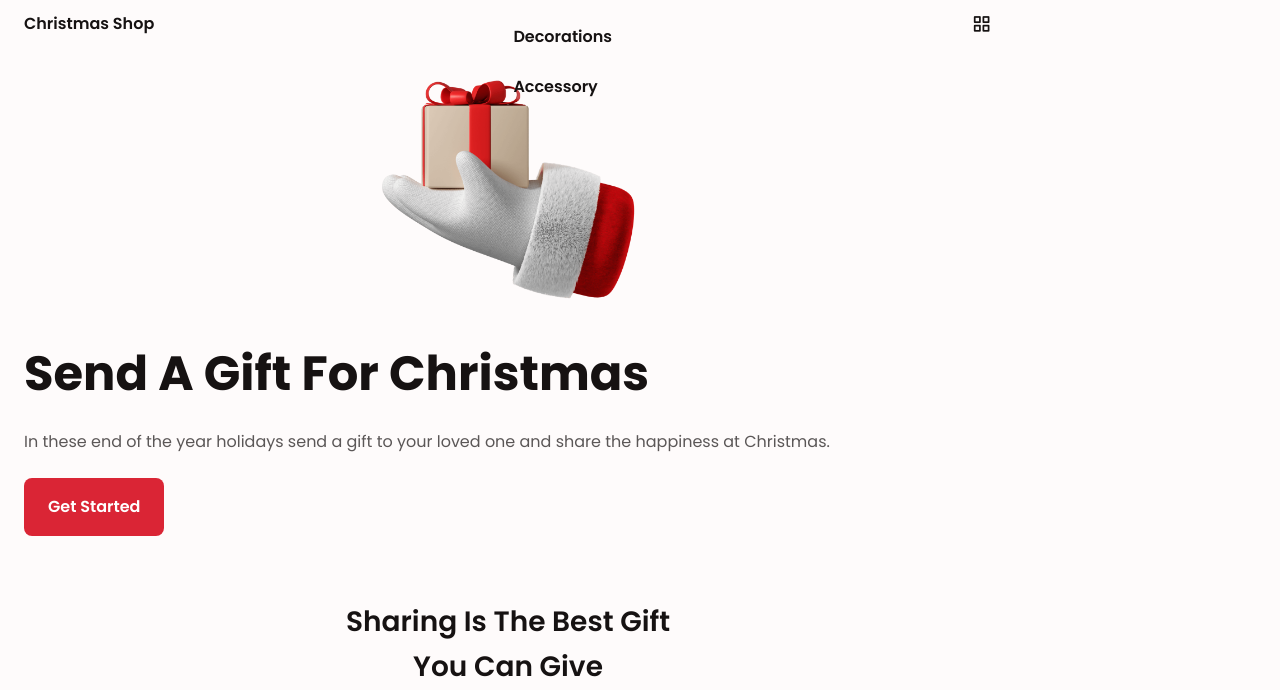
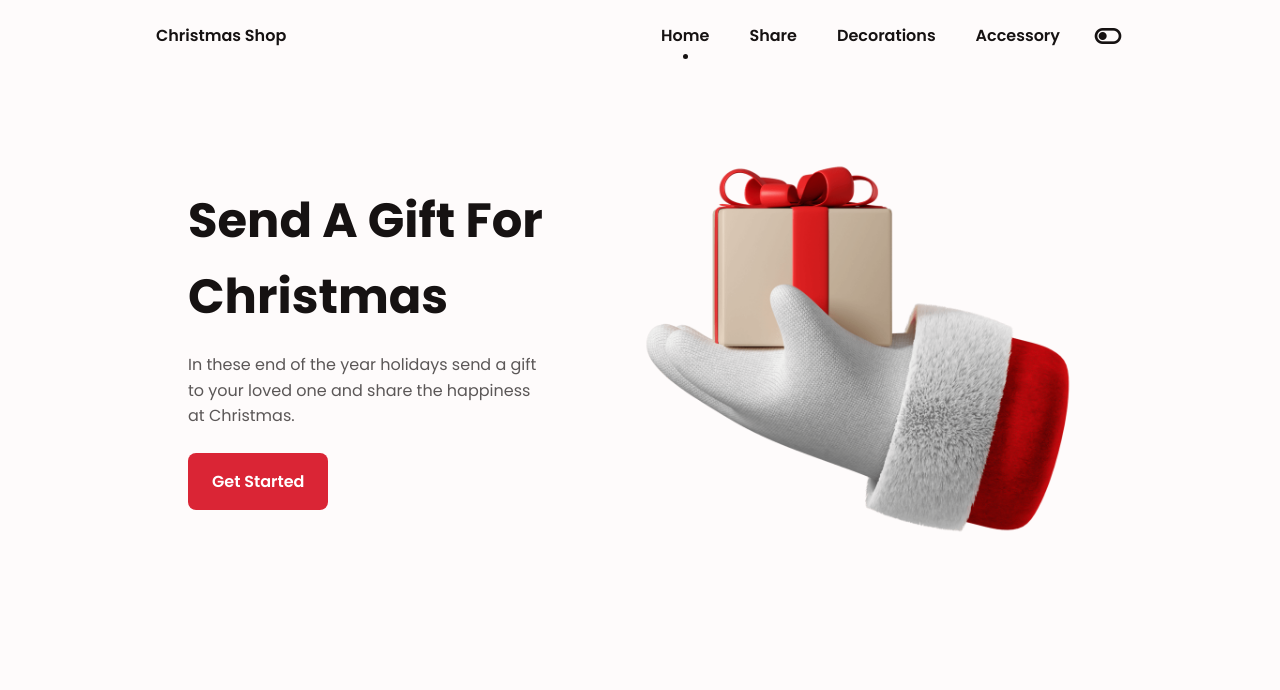
Before and after one commit to FakeStandard/responsive-christmas-shop, a plain HTML site: page index.html in a window 1280 px wide. Shown: the top 690 px of the page. Drawn offline with nearby package versions, Linux system fonts and the light colour scheme.

Commit message:
add responsive screen

```diff
--- a/assets/css/index.css
+++ b/assets/css/index.css
@@ -9,3 +9,133 @@
 @import "./accessory.css";
 @import "./send.css";
 @import "./footer.css";
+
+@media screen and (max-width: 359px) {
+    .home-img,
+    .share-img,
+    .send-img {
+        width: 100%;
+    }
+}
+
+@media screen and (min-width: 576px) {
+    .home-container,
+    .share-container,
+    .send-container {
+        grid-template-columns: repeat(2, 1fr);
+        align-items: center;
+    }
+
+    .home-container {
+        padding: 5rem 0 0;
+    }
+
+    .home-img {
+        order: 1;
+    }
+
+    .share-img {
+        order: -1;
+    }
+
+    .home-img,
+    .share-img,
+    .send-img {
+        width: 100%;
+    }
+
+    .section-title-center,
+    .share-data,
+    .send-description {
+        text-align: initial;
+    }
+}
+
+@media screen and (min-width: 768px) {
+    body {
+        margin: 0;
+    }
+
+    .section {
+        padding-top: 7rem;
+    }
+
+    .nav {
+        height: calc(var(--header-height) + 1.5rem);
+    }
+
+    .nav-list {
+        display: flex;
+        align-items: center;
+    }
+
+    .nav-item {
+        margin-left: var(--mb-5);
+        margin-bottom: 0;
+    }
+
+    .nav-toggle {
+        display: none;
+    }
+
+    .change-theme {
+        position: initial;
+        margin-left: var(--mb-4);
+    }
+
+    .home-container {
+        padding: 7rem 2rem 0;
+    }
+
+    .share-container {
+        padding: 0 2rem;
+    }
+
+    .accessory-container {
+        grid-template-columns: repeat(3, 224px);
+        justify-content: center;
+    }
+
+    .accessory-img {
+        width: 120px;
+        margin-bottom: var(--mb-1);
+    }
+
+    .accessory-title,
+    .accessory-category {
+        text-align: initial;
+    }
+
+    .accessory-button {
+        padding: 0.75rem;
+    }
+
+    .send {
+        background: none;
+    }
+
+    .send-container {
+        background-color: var(--first-color-send);
+        padding: 2rem;
+        border-radius: 1.5rem;
+    }
+}
+
+@media screen and (min-width: 968px) {
+    .bd-container {
+        margin-left: auto;
+        margin-right: auto;
+    }
+
+    .home-img,
+    .share-img,
+    .send-img {
+        width: 469px;
+    }
+
+    .home-container,
+    .share-container,
+    .send-container {
+        column-gap: 5rem;
+    }
+}
--- a/index.html
+++ b/index.html
@@ -29,6 +29,8 @@
                     <li class="nav-item"><a href="#share" class="nav-link">Share</a></li>
                     <li class="nav-item"><a href="#decorations" class="nav-link">Decorations</a></li>
                     <li class="nav-item"><a href="#accessory" class="nav-link">Accessory</a></li>
+
+                    <li><i class='bx bx-toggle-left change-theme' id="theme-button"></i></li>
                 </ul>
             </div>
 
```
